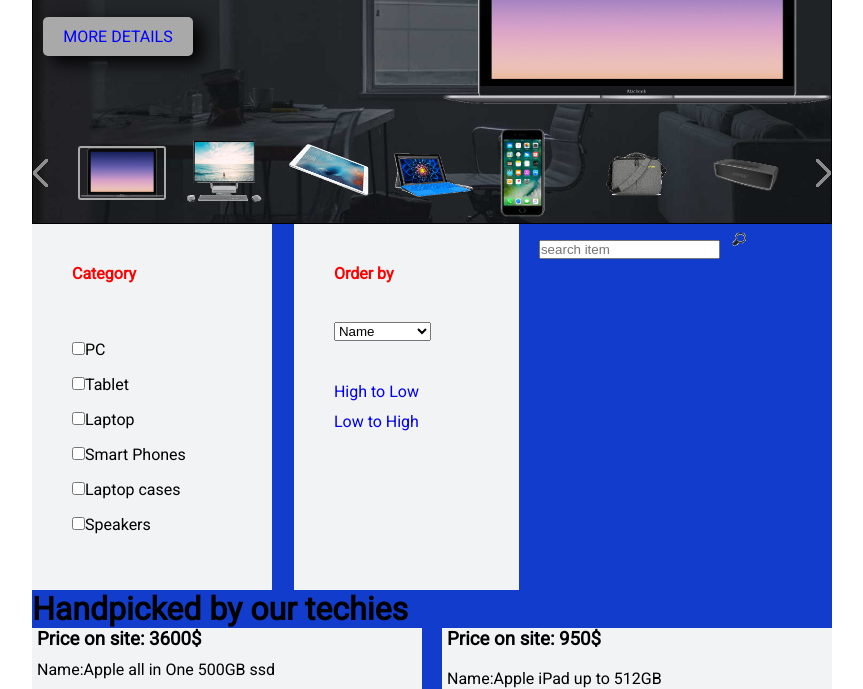
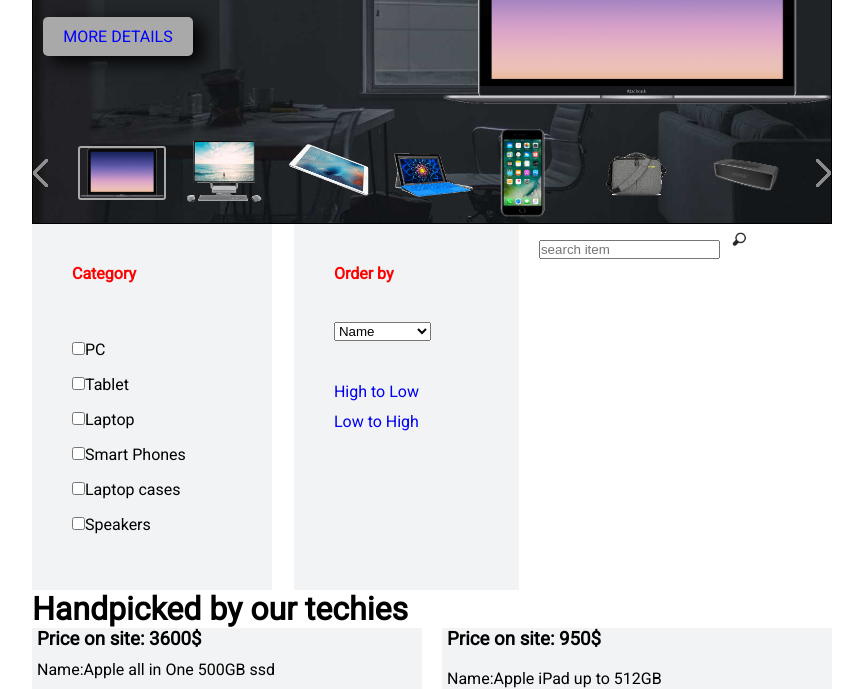
Before and after one commit to GeorgeGunin/Angular-JS-Project-test, a plain HTML site: page public_html/index.html in a window 1280 px wide. Shown: the part 188-877 px from the top of the page, without its empty margins (208-1071 px from the left). Drawn offline with nearby package versions, Linux system fonts and the light colour scheme; some packages are replaced by stand-ins of ours.

Commit message:
commit from netbeans

```diff
--- a/public_html/css/style.css
+++ b/public_html/css/style.css
@@ -10,7 +10,7 @@
   max-width:800px;
   height: auto;
   margin: 0 auto;
-  background-color: #123ccc;
+  background-color: #ffffff;
   display: grid;
   grid-template:repeat(4,auto)/1fr;
 }
```
